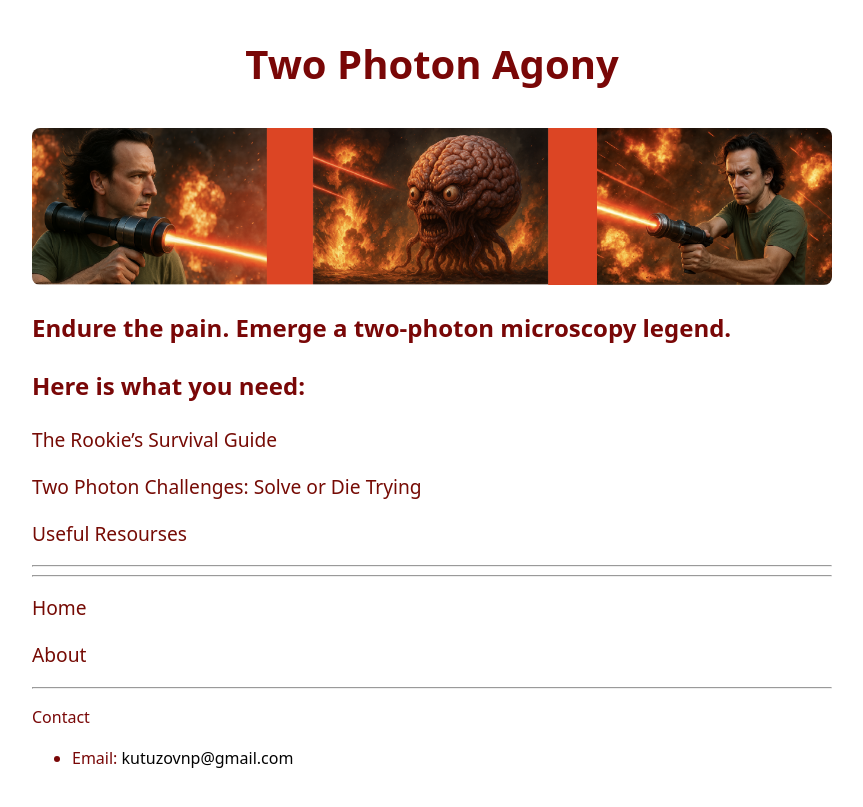
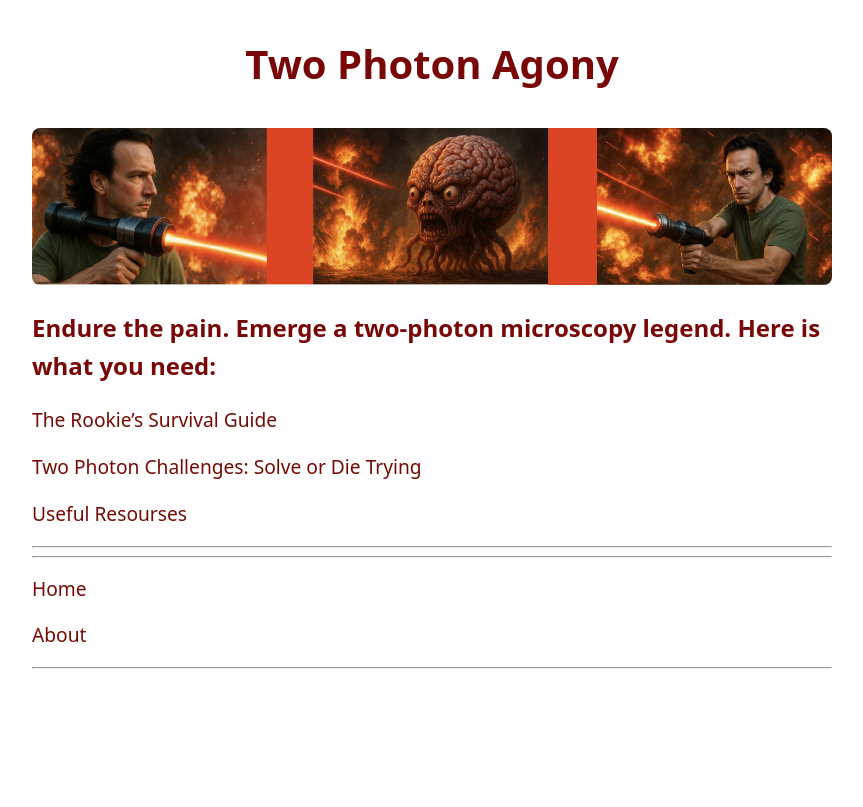
Before and after one commit to drkutuzov/drkutuzov.github.io, a Jekyll site: the page built from index.md, in a window 1280 px wide. Shown: the top 807 px of the page, without its empty margins (208-1071 px from the left). Built offline with Jekyll 4.4.1, drawn with Linux system fonts in a browser that asks for light colours.

```diff
--- a/_config.yml
+++ b/_config.yml
@@ -1,2 +1,2 @@
-subtitle: "Endure the pain. Emerge a two-photon microscopy legend."
+subtitle: "Endure the pain. Emerge a two-photon microscopy legend. Here is what you need:"
 email: "kutuzovnp@gmail.com"
--- a/_includes/footer.html
+++ /dev/null
@@ -1,4 +0,0 @@
-<p>Contact</p>
-<ul>
-    <li>Email: <a href="mailto:{{ site.email }}">{{ site.email }}</a></li>
-</ul>
--- a/_layouts/default.html
+++ b/_layouts/default.html
@@ -48,7 +48,7 @@
     <section>
       {{ content }}
     {% include navigation.html %}
-    {% include footer.html %}
+    <!-- {% include footer.html %} -->
     </section>
   </body>
 </html>
```
Also changed, not shown: about.md (+5 -0 lines), index.md (+0 -2 lines), resourses.md (+1 -1 lines).
